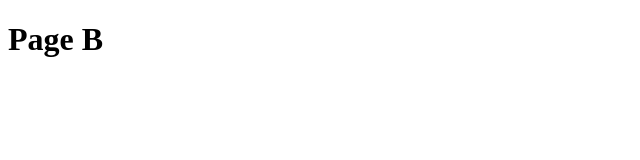
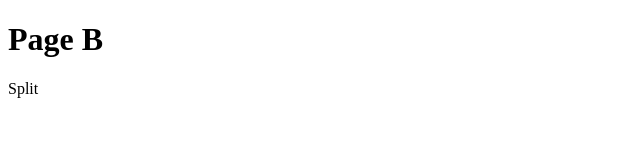
Before and after one commit to daviatkea/split, a plain HTML site: page index.html in a window 1280 px wide. Shown: the full height of the page, 0-640 px from the left. Drawn offline with Linux system fonts and the light colour scheme.

Commit message:
add page B

```diff
--- a/index.html
+++ b/index.html
@@ -8,5 +8,6 @@
   </head>
   <body>
     <h1>Page B</h1>
+    <p>Split</p>
   </body>
 </html>
```
